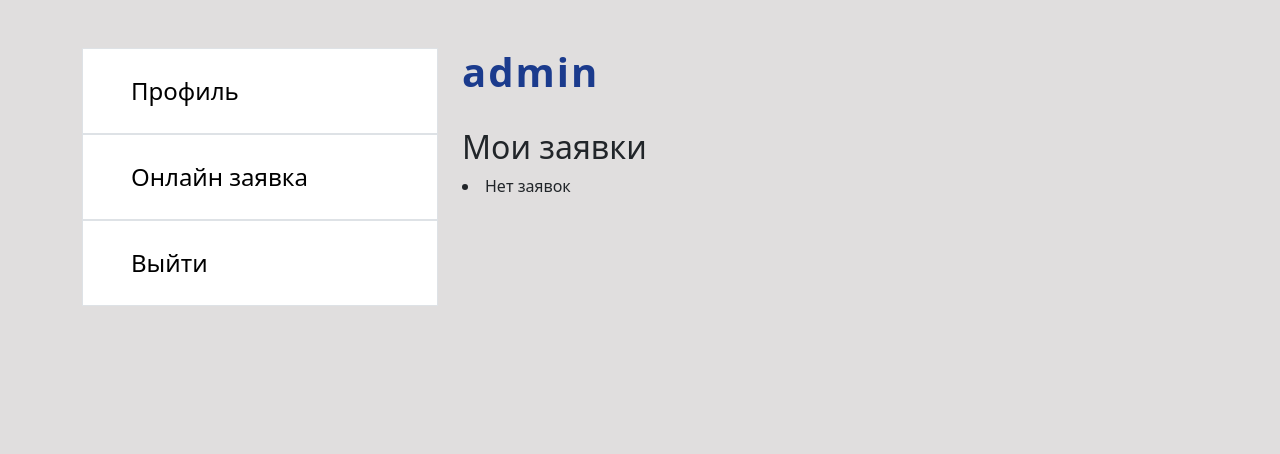
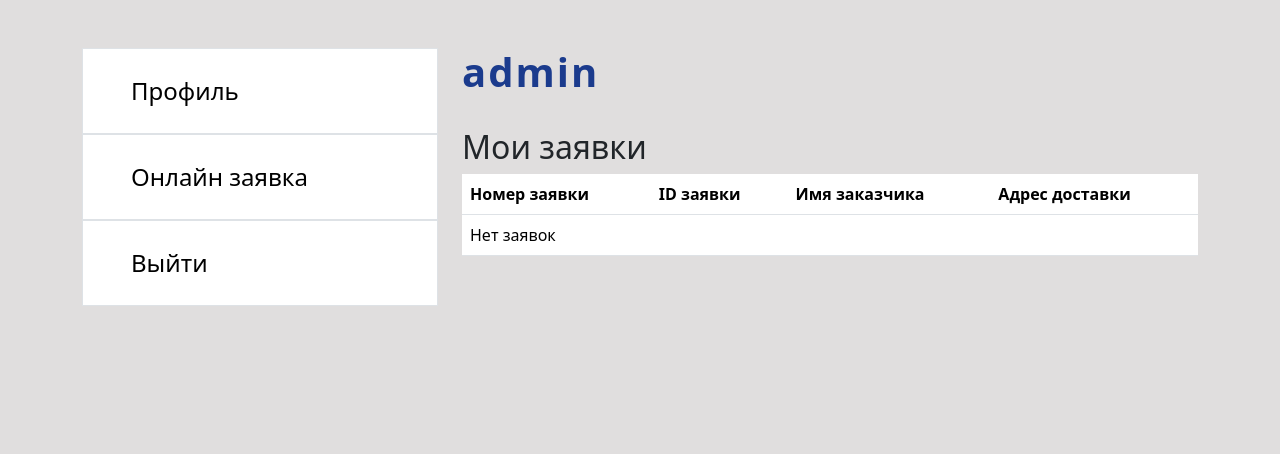
Before and after one commit to Neleriall/BTS, a Django app: page /profile/admin/ in a window 1280 px wide. Shown: the part 78-532 px from the top of the page. Run offline with Django 5.2, Linux system fonts and the light colour scheme; data comes from the database, SQL or seed files in the repository; some libraries are stand-ins or nearby versions.

Commit message:
Update profile.html
table

```diff
--- a/app/templates/profile.html
+++ b/app/templates/profile.html
@@ -24,11 +24,32 @@
         </div>
         <h2>Мои заявки</h2>
         <div class="d-flex flex-column">
-          {% for request in requests %}
-            <a class="text-decoration-none text-black fs-4" href="{% url 'app:applicationDetail' request.id %}">Заказ №: {{ request.id }}</a>
-          {% empty %}
-            <li>Нет заявок</li>
-          {% endfor %}
+          <table class="table">
+            <thead>
+              <tr>
+                <th scope="col">Номер заявки</th>
+                <th scope="col">ID заявки</th>
+                <th scope="col">Имя заказчика</th>
+                <th scope="col">Адрес доставки</th>
+              </tr>
+            </thead>
+            <tbody>
+              {% for request in requests %}
+                <tr>
+                  <td>{{ forloop.counter }}</td>
+                  <td>
+                    <a class="text-decoration-none text-black fs-4" href="{% url 'app:applicationDetail' request.id %}">{{ request.id }}</a>
+                  </td>
+                  <td>{{ request.customer_name }}</td>
+                  <td>{{ request.delivery_address }}</td>
+                </tr>
+              {% empty %}
+                <tr>
+                  <td colspan="4">Нет заявок</td>
+                </tr>
+              {% endfor %}
+            </tbody>
+          </table>
         </div>
       </div>
     </div>
```
